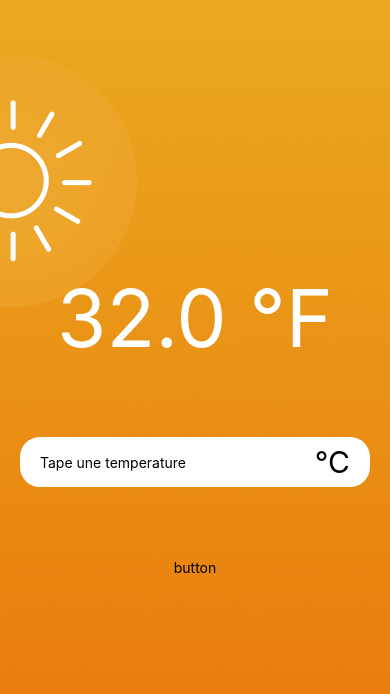
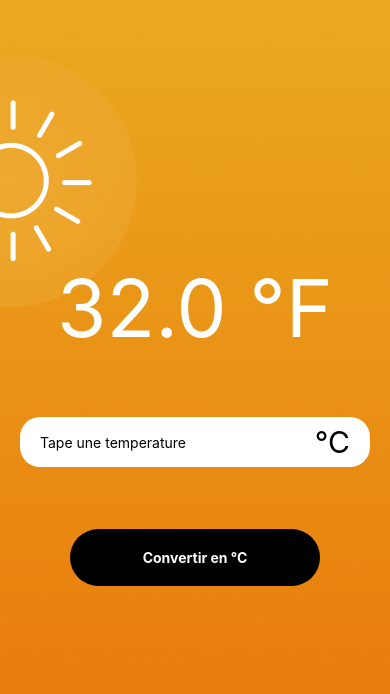
Before and after one commit to SylvHardDev/react-native-zpp-temperature, a React Native app: screen / in a window 390 px wide. Shown: the top 694 px of the page. Built offline with nearby package versions, Linux system fonts and the light colour scheme.

Commit message:
ajout composant button

```diff
--- a/App.js
+++ b/App.js
@@ -6,6 +6,7 @@
 import { DEFAULT_TEMPERATURE, DEFAULT_UNIT, UNITS } from "./constant";
 import { useState } from "react";
 import { getOptionsitUnit, convertTemperatureTo } from "./services/temperature-service";
+import { ButtonConvert } from "./components/ButtonConvert/ButtonConvert";
 
 export default function App() {
   const [inputValue, setInputValue] = useState(DEFAULT_TEMPERATURE);
@@ -29,10 +30,11 @@
           <InputTemperature
             onChangeText={setInputValue}
             defalutValue={DEFAULT_TEMPERATURE}
+            unit={currentUnit}
           />
-          <View>
-            <Text>button</Text>
-          </View>
+          <ButtonConvert onPress={()=> {
+            setCurrentUnit(oppositeUnit)
+          }} unit={currentUnit}/>
         </View>
       </ImageBackground>
     </>
--- /dev/null
+++ b/components/ButtonConvert/ButtonConvert.jsx
@@ -0,0 +1,10 @@
+import { Text, TouchableOpacity } from "react-native";
+import { s } from "./ButtonConvert.style";
+
+export function ButtonConvert({ onPress, unit }) {
+  return (
+    <TouchableOpacity onPress={onPress} style={s.button}>
+      <Text style={s.text}>Convertir en {unit}</Text>
+    </TouchableOpacity>
+  );
+}
--- /dev/null
+++ b/components/ButtonConvert/ButtonConvert.style.js
@@ -0,0 +1,19 @@
+import { StyleSheet } from "react-native";
+
+const s = StyleSheet.create({
+    button: {
+        backgroundColor: "black",
+        paddingHorizontal: 40,
+        paddingVertical: 20,
+        borderRadius: 30,
+        width: 250,
+    },
+
+    text: {
+        alignSelf: "center",
+        color: "white",
+        fontWeight: "bold",
+    }
+});
+
+export { s };
--- a/components/inputTemperature/InputTemperature.jsx
+++ b/components/inputTemperature/InputTemperature.jsx
@@ -1,7 +1,7 @@
 import { Text, TextInput, View } from "react-native";
 import { s } from "./InputTemperature.style";
 
-export function InputTemperature({ defalutValue, onChangeText }) {
+export function InputTemperature({ defalutValue, onChangeText, unit }) {
   return (
     <View style={s.container}>
         <TextInput
@@ -12,7 +12,7 @@
         defalutValue={defalutValue}
         onChangeText={onChangeText}
         />
-        <Text style={s.unit}>°C</Text>
+        <Text style={s.unit}>{unit}</Text>
     </View>
   );
 }
```
